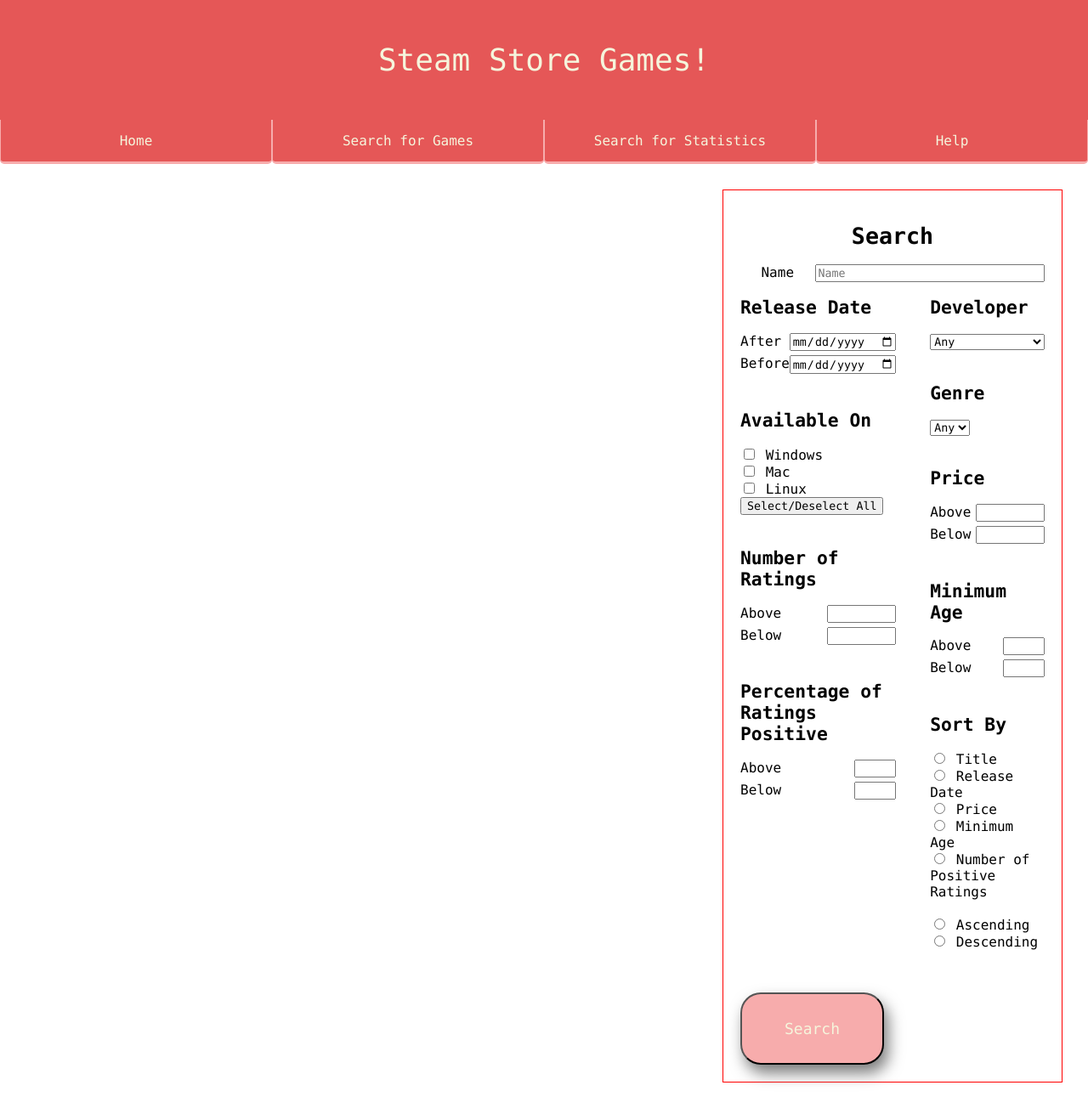
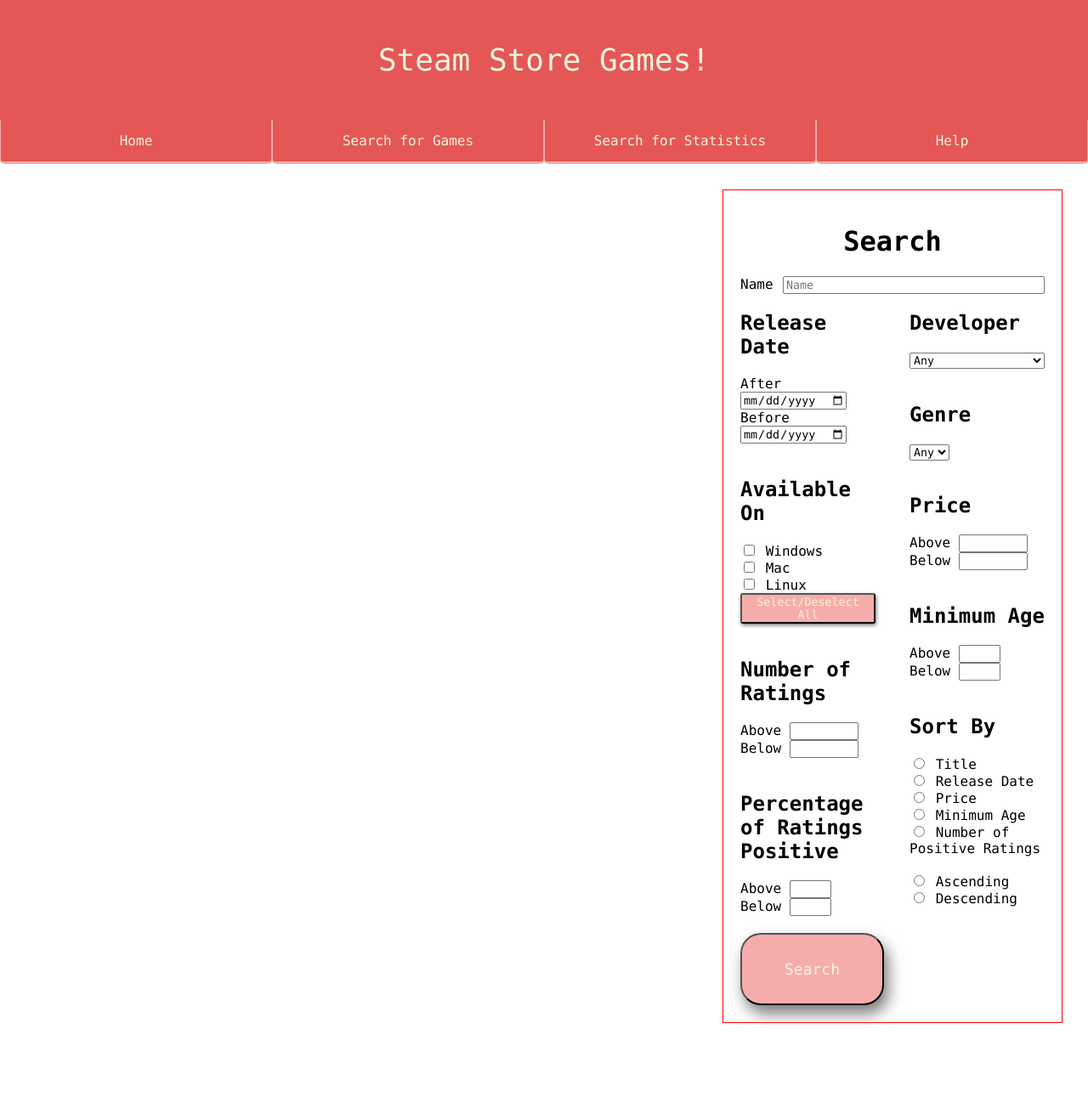
Before and after one commit to luciefwolf/cs257, a Flask app: page /games in a window 1280 px wide. Shown: the whole page at 85% size. After the commit the page ends 1204 px from the top, so only its background shows below. Run offline with Flask 2, Linux system fonts and the light colour scheme; data that the repository does not hold is empty; parts of the project's set-up code (start-up, migrations or seed data) failed here and were passed over; some libraries are stand-ins or nearby versions.

Commit message:
Organized css and html files

```diff
--- a/webapp/queries.py
+++ b/webapp/queries.py
@@ -9,7 +9,7 @@
 get_main_page_images='''SELECT game.id, game.media
                         FROM game OFFSET floor(random() * (
                             SELECT COUNT(*) FROM game))
-                        LIMIT 10; '''
+                        LIMIT 98; '''
 
 all_game_information_search='''
 SELECT game.id, game.title, game.described, game.media, game.website
--- a/webapp/static/style.css
+++ b/webapp/static/style.css
@@ -13,45 +13,27 @@
     margin: 0px;
 }
 
-#title_box {
+#main_page_image_container {
+    display: flex;
+    flex-wrap: wrap;
+}
+
+#main_page_buttons_container {
+    padding: 70px;
+    display: flex;
+    justify-content: space-around;
+}
+
+#header_box {
     text-align: center;
     color: beige;
 }
 
-#games_search_container {
+#header_item_container {
     display: flex;
-    margin: 30px;
 }
 
-#games_container {
-    flex: 2;
-}
-
-#search_container {
-    flex: 1;
-    margin-left: 20px;
-}
-
-#chart_container {
-    flex: 4;
-    text-align: center;
-}
-
-#stats_search_button, #games_search_button {
-    text-align: center;
-    margin-top: 50px;
-}
-
-
-
-
-.title {
-    font-size: 36px;
-    padding: 50px 0px 50px 0px;
-    background-color: rgb(229, 87, 87);
-}
-
-.head_button {
+#header_item_container a {
     flex: 1;
     padding: 15px;
     text-decoration: none;
@@ -64,45 +46,107 @@
     background-color: rgb(229, 87, 87);
 }
 
-.buttons_container {
-    height: 200px;
-    width: 100%;
-    margin-bottom: 30px;
-    display: flex;
-    flex-wrap: wrap;
-    justify-content: space-around;
+#title {
+    font-size: 36px;
+    padding: 50px 0px 50px 0px;
+    background-color: rgb(229, 87, 87);
 }
 
-.search_button {
-    height: 100%;
-    width: 45%;
-    display: inline-block;
-    text-align: center;
-    line-height: 200px;
-    font-size: x-large;
+
+
+#games_container {
+    flex: 2;
 }
 
-.button {
+#games_search_container {
+    flex: 1;
+    margin-left: 20px;
+}
+
+#games_search_container > div{
+    border: 0.1em red solid;
+    padding: 20px;
+}
+
+
+
+#chart_container {
+    flex: 7;
+    text-align: center;
+}
+
+#stats_filters_container {
+    flex: 4;
+    padding: 20px;
+    border: 0.1em red solid;
+    border-right: none;
+}
+
+#stats_output_container {
+    flex: 2;
+    padding: 20px;
+    border: 0.1em red solid;
+}
+
+
+
+#title_search_box {
+    display: flex;
+}
+
+#title_search_box label {
+    flex: 1;
+}
+
+#title_search_box input {
+    flex: 6;
+}
+
+#main_search {
+    display: flex;
+}
+
+#main_search div {
+    flex: 1;
+}
+
+#main_search > div:first-of-type {
+    margin-right: 40px;
+}
+
+#developer_selector {
+    width: 100%;
+}
+
+
+
+button {
+    background-color: rgb(247, 172, 172);
+    color: beige;
+    text-align: center;
+}
+
+button:hover {
+    background-color: rgb(218, 157, 157);
+    cursor: pointer;
+}
+
+.big_button {
     padding: 30px 50px;
-    background-color: rgb(247, 172, 172);
     border-radius: 24px;
-    color: beige;
     box-shadow: 5px 10px 18px #7b7b7b;
     font-size: large;
 }
 
-.button:hover {
-    background-color: rgb(218, 157, 157);
-    cursor: pointer;
+.small_button {
+    border-radius: 3px;
+    box-shadow: 1px 2px 4px #7b7b7b;
 }
 
-.small_button {
-    padding: 10px 30px;
-    background-color: rgb(247, 172, 172);
-    border-radius: 5px;
-    color: beige;
-    box-shadow: 5px 10px 18px #7b7b7b;
-    font-size: 10pt;
+
+.all_content {
+    display: flex;
+    margin: 30px;
 }
 
 table, th, td {
@@ -110,15 +154,6 @@
     border-collapse: collapse;
     padding: 10px;
     background-color: rgb(246, 229, 232);
-}
-
-.images_container {
-    border: 0.1em red solid;
-    height: 500px;
-    width: 100%;
-    display: flex;
-    flex-wrap: wrap;
-    justify-content: flex-start;
 }
 
 .image_group {
@@ -148,32 +183,30 @@
     height: 100px;
 }
 
-h1 {
-    font-size: 20pt;
-    font-family: "Lucida Console", "Courier New", monospace;
-    text-align: center;
+.search_element {
+    padding-bottom: 20px;
 }
 
-h2 {
-    font-size: 16pt;
-    font-family: "Lucida Console", "Courier New", monospace;
+.search_element .div {
+    display: flex;
+    padding-bottom: 5px;
 }
 
-.border {
-    border: 0.1em red solid;
+.search_element .div label {
+    flex: 1;
 }
 
-.flex {
-    display: flex;
+h1 {
+    text-align: center;
 }
 
 
 
-img:hover {
+.game_img:hover {
     opacity: 0.8;
 }
 
-.modal {
+#imgModal {
     display: none; /* Hidden by default */
     position: fixed; /* Stay in place */
     z-index: 1; /* Sit on top */
@@ -187,7 +220,7 @@
     background-color: rgba(0,0,0,0.85); /* Black w/ opacity */
   }
 
-  .modal-content {
+  #imgEnlarged {
     margin: auto;
     display: block;
     width: 80%;
@@ -208,7 +241,7 @@
     to {transform:scale(1)}
   }
 
-  .close {
+  #close {
     position: absolute;
     top: 15px;
     right: 35px;
@@ -218,7 +251,7 @@
     transition: 0.3s;
   }
 
-  .close:hover, .close:focus {
+  #close:hover, #close:focus {
     color:  rgb(245, 223, 223);
     text-decoration: none;
     cursor: pointer;
@@ -226,7 +259,7 @@
 
   /* 100% Image Width on Smaller Screens */
   @media only screen and (max-width: 700px){
-    .modal-content {
+    #imgEnlarged {
       width: 100%;
     }
-  }
+}
--- a/webapp/templates/games_main.html
+++ b/webapp/templates/games_main.html
@@ -1,37 +1,24 @@
-<!DOCTYPE html>
-<html lang="en">
-<head>
-    <meta charset="UTF-8">
-    <meta http-equiv="X-UA-Compatible" content="IE=edge">
-    <meta name="viewport" content="width=device-width, initial-scale=1.0">
+{% include 'head_and_header.html' %}
+
 <title>Search for Games</title>
-    <link rel="stylesheet" type="text/css" href="../static/style.css" />
-    <script src="../static/webapp.js"></script>
-</head>
 
-<body>
-    {% include 'header.html' %}
-
-    <div id="games_search_container">
-
+<div class="all_content">
     <p id="loading_games"></p>
 
     <div id="games_container"></div>
 
-        <div id="search_container">
-            <div class="border" style="padding: 20px;">
+    <div id="imgModal">
+        <span id="close">&times;</span>
+        <img id="imgEnlarged">
+    </div>
+
+    <div id="games_search_container">
         <div>
             <h1>Search</h1>
-                </div>
-
-                <div id="imgModal" class="modal">
-                    <span class="close">&times;</span>
-                    <img class="modal-content" id="imgEnlarged">
-                </div>
 
             {% include 'search_options.html' %}
 
-                <div>
+            <div class="search_element">
                 <h2>Sort By</h2>
 
                 <input id="sort_title" type="radio" name="sort_by_type" value="title">
@@ -54,9 +41,10 @@
 
             </div></div></div>
 
-                <button id="games_search_button" class="button">Search</button>
+            <button id="games_search_button" class="big_button">Search</button>
         </div>
     </div>
 </div>
+
 </body>
 </html>
--- /dev/null
+++ b/webapp/templates/head_and_header.html
@@ -0,0 +1,22 @@
+<!DOCTYPE html>
+<html lang="en">
+<head>
+    <meta charset="UTF-8">
+    <meta http-equiv="X-UA-Compatible" content="IE=edge">
+    <meta name="viewport" content="width=device-width, initial-scale=1.0">
+    <link rel="stylesheet" type="text/css" href="{{ url_for('static', filename='style.css') }}" />
+    <script src="{{ url_for('static', filename='webapp.js') }}"></script>
+</head>
+
+<body>
+    <div id="header_box">
+        <div id="title">
+            Steam Store Games!
+        </div>
+        <div id="header_item_container">
+            <a class="header_item" href="../">Home</a>
+            <a class="header_item" href="../games">Search for Games</a>
+            <a class="header_item" href="../stats">Search for Statistics</a>
+            <a class="header_item" href="../help">Help</a>
+        </div>
+    </div>
--- a/webapp/templates/header.html
+++ /dev/null
@@ -1,11 +0,0 @@
-<div id="title_box">
-    <div class="title">
-        Steam Store Games!
-    </div>
-    <div class="flex">
-        <a class="head_button" href="../">Home</a>
-        <a class="head_button" href="../games">Search for Games</a>
-        <a class="head_button" href="../stats">Search for Statistics</a>
-        <a class="head_button" href="../help">Help</a>
-    </div>
-</div>
--- a/webapp/templates/search_options.html
+++ b/webapp/templates/search_options.html
@@ -1,23 +1,23 @@
-<div class="flex">
-    <label for="game_name" style="flex:1; text-align: center;">Name</label>
-    <input id="title_search" style="flex:3;" type="text" name="game_name" class="form-control" placeholder="Name">
+<div id="title_search_box">
+    <label for="game_name">Name</label>
+    <input id="title_search" type="text" name="game_name" class="form-control" placeholder="Name">
 </div>
 
-<div class="flex">
-    <div style="flex: 1; margin-right: 20px;">
-        <div style="padding-bottom: 20px;">
+<div id="main_search">
+    <div>
+        <div class="search_element">
             <h2>Release Date</h2>
-            <div class='flex' style="padding-bottom: 5px;">
-                <label for="start_date" style="flex: 1;">After</label>
-                <input id="start_date" style="flex: 1;" type="date" name="start_date" class="form-control" placeholder="mm/dd/yy">
+            <div>
+                <label for="start_date">After</label>
+                <input id="start_date" type="date" name="start_date" class="form-control" placeholder="mm/dd/yy">
             </div>
-            <div class="flex" style="padding-bottom: 5px;">
-                <label for="end_date" style="flex: 1;">Before</label>
-                <input id="end_date" style="flex: 1;" type="date" name="end_date" class="form-control" placeholder="mm/dd/yy">
+            <div>
+                <label for="end_date">Before</label>
+                <input id="end_date" type="date" name="end_date" class="form-control" placeholder="mm/dd/yy">
             </div>
         </div>
 
-        <div style="padding-bottom: 20px;">
+        <div class="search_element">
             <h2>Available On</h2>
             <input type="checkbox" id="windows" name="windows">
             <label for="windows"> Windows</label><br>
@@ -25,65 +25,65 @@
             <label for="mac"> Mac</label><br>
             <input type="checkbox" id="linux" name="linux">
             <label for="linux"> Linux</label><br>
-            <button onclick="selectOrDeselect()">Select/Deselect All</button>
+            <button class="small_button" onclick="selectOrDeselect()">Select/Deselect All</button>
         </div>
 
-        <div style="padding-bottom: 20px;">
+        <div class="search_element">
             <h2>Number of Ratings</h2>
-            <div class='flex' style="padding-bottom: 5px;">
-                <label for="min_num_ratings" style="flex: 1;">Above</label>
+            <div>
+                <label for="min_num_ratings">Above</label>
                 <input id="total_ratings_above" type="number" name="min_num_ratings" min="0" max="999999">
             </div>
-            <div class="flex" style="padding-bottom: 5px;">
-                <label for="max_num_ratings" style="flex: 1;">Below</label>
+            <div>
+                <label for="max_num_ratings">Below</label>
                 <input id="total_ratings_below" type="number" name="max_num_ratings" min="0" max="999999">
             </div>
         </div>
 
-        <div style="padding-bottom: 20px;">
+        <div class="search_element">
             <h2>Percentage of Ratings Positive</h2>
-            <div class='flex' style="padding-bottom: 5px;">
-                <label for="max_num_perc_pos_ratings" style="flex: 1;">Above</label>
+            <div>
+                <label for="max_num_perc_pos_ratings">Above</label>
                 <input id="percent_pos_ratings_above" type="number" name="max_num_perc_pos_ratings" min="0" max="99">
             </div>
-            <div class="flex" style="padding-bottom: 5px;">
-                <label for="max_num_perc_pos_ratings" style="flex: 1;">Below</label>
+            <div>
+                <label for="max_num_perc_pos_ratings">Below</label>
                 <input id="percent_pos_ratings_below" type="number" name="max_num_perc_pos_ratings" min="0" max="99">
             </div>
         </div>
     </div>
 
-    <div style="flex: 1; margin-left: 20px;">
-        <div style="padding-bottom: 20px;">
+    <div>
+        <div class="search_element">
             <h2>Developer</h2>
-            <select id="developer_selector" style="width: 100%;"></select>
+            <select id="developer_selector"></select>
         </div>
 
-        <div style="padding-bottom: 20px;">
+        <div class="search_element">
             <h2>Genre</h2>
             <select id="genre_selector"></select>
         </div>
 
-        <div style="padding-bottom: 20px;">
+        <div class="search_element">
             <h2>Price</h2>
-            <div class='flex' style="padding-bottom: 5px;">
-                <label for="min_price" style="flex: 1;">Above</label>
+            <div>
+                <label for="min_price">Above</label>
                 <input id="price_above" type="number" name="min_price" min="0" max="999999">
             </div>
-            <div class="flex" style="padding-bottom: 5px;">
-                <label for="max_price" style="flex: 1;">Below</label>
+            <div>
+                <label for="max_price">Below</label>
                 <input id="price_below" type="number" name="max_price" min="0" max="999999">
             </div>
         </div>
 
-        <div style="padding-bottom: 20px;">
+        <div class="search_element">
             <h2>Minimum Age</h2>
-            <div class='flex' style="padding-bottom: 5px;">
-                <label for="quantity" style="flex: 1;">Above</label>
+            <div>
+                <label for="quantity">Above</label>
                 <input id="min_age_above" type="number" id="quantity" name="quantity" min="0" max="18">
             </div>
-            <div class="flex" style="padding-bottom: 5px;">
-                <label for="quantity" style="flex: 1;">Below</label>
+            <div>
+                <label for="quantity">Below</label>
                 <input id="min_age_below" type="number" id="quantity" name="quantity" min="0" max="18">
             </div>
         </div>
```
Also changed, not shown: webapp/templates/index.html (+12 -29 lines), webapp/templates/stats_main.html (+10 -20 lines). Lines whose indentation alone changed are shown as unchanged.
